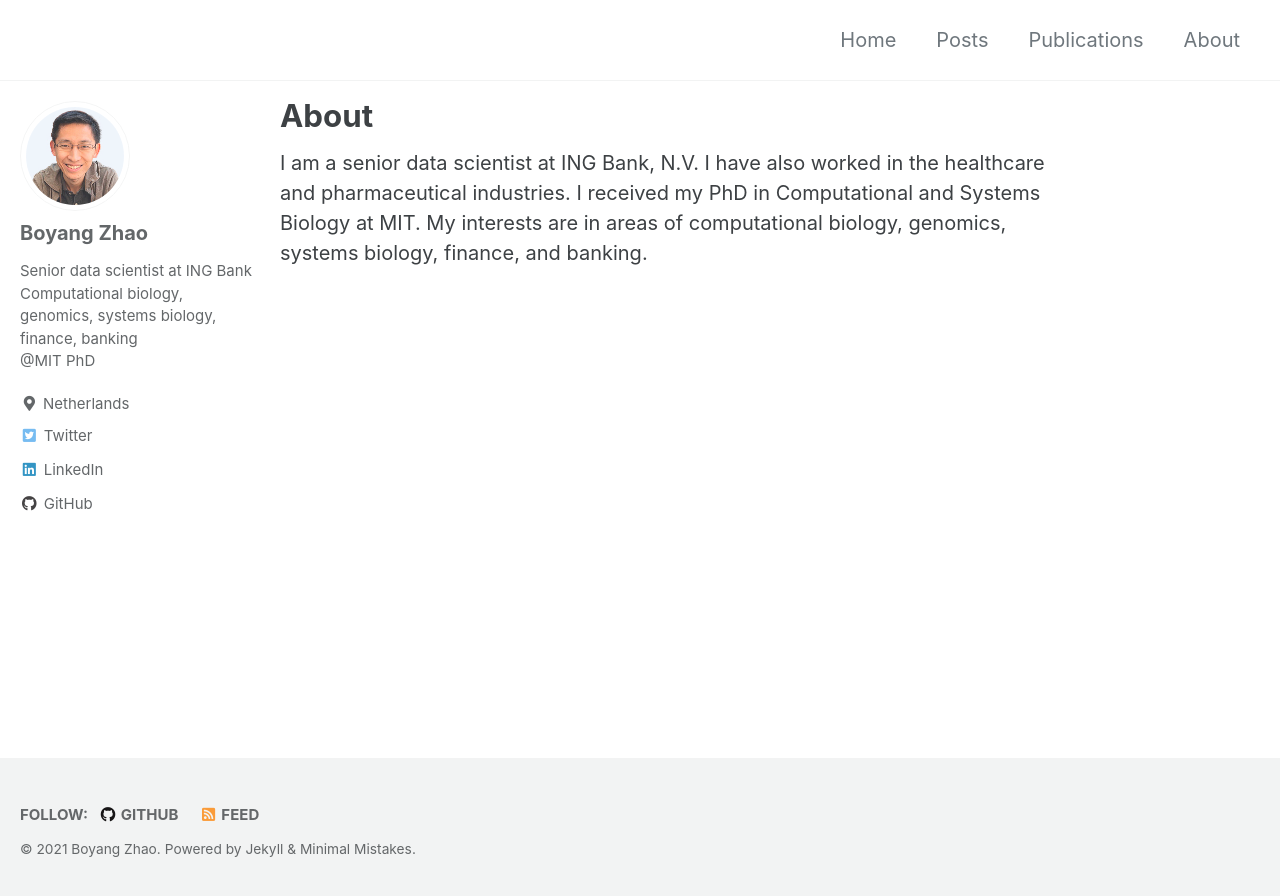
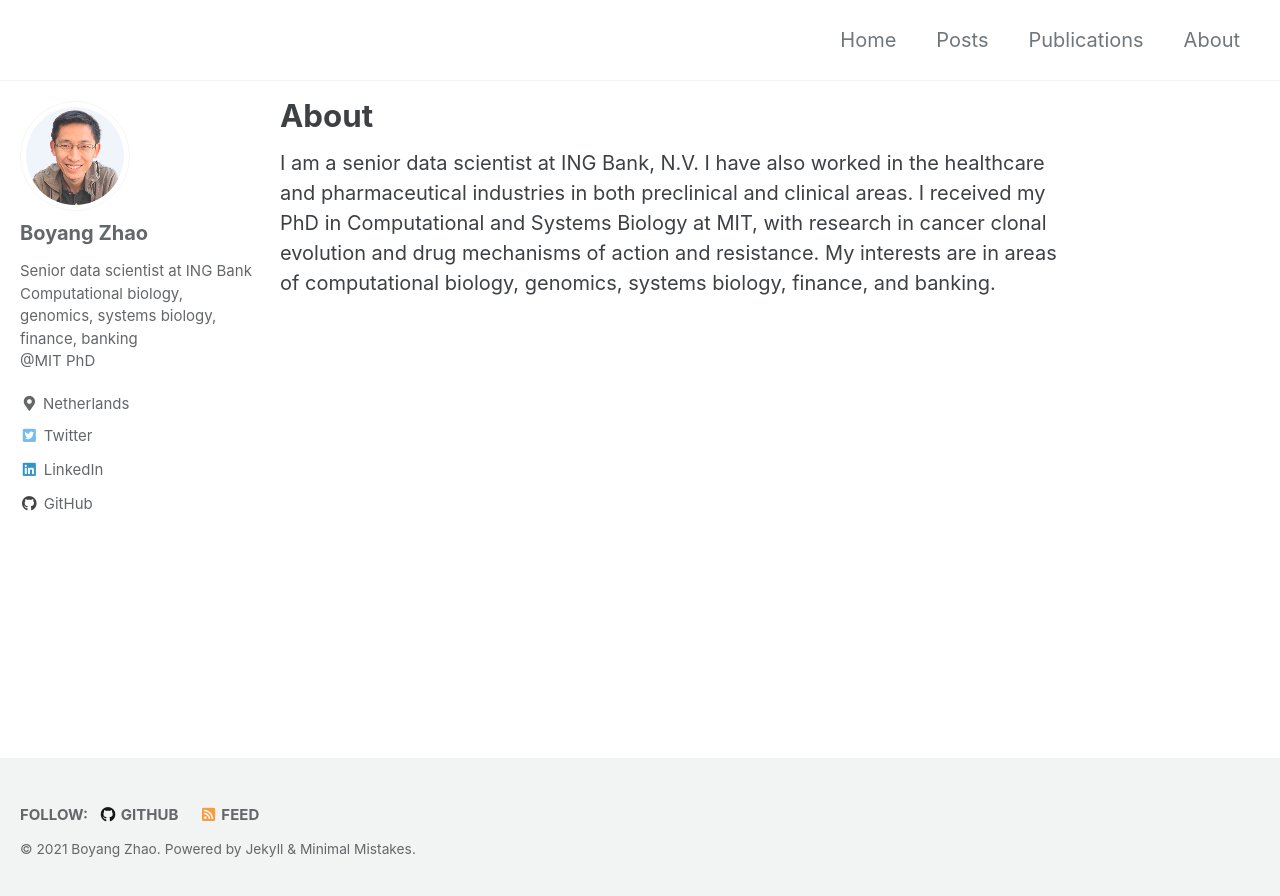
Before and after one commit to boyangzhao/boyangzhao.github.io, a Jekyll site: the page built from _pages/about.md, in a window 1280 px wide. Shown: the top 896 px of the page. Built offline with Jekyll 4.4.1, drawn with Linux system fonts in a browser that asks for light colours; cached includes are drawn as plain includes.

Commit message:
update about me

```diff
--- a/_pages/about.md
+++ b/_pages/about.md
@@ -4,4 +4,4 @@ title: About
 permalink: /about/
 ---
 
-I am a senior data scientist at ING Bank, N.V. I have also worked in the healthcare and pharmaceutical industries. I received my PhD in Computational and Systems Biology at MIT. My interests are in areas of computational biology, genomics, systems biology, finance, and banking.
+I am a senior data scientist at ING Bank, N.V. I have also worked in the healthcare and pharmaceutical industries in both preclinical and clinical areas. I received my PhD in Computational and Systems Biology at MIT, with research in cancer clonal evolution and drug mechanisms of action and resistance. My interests are in areas of computational biology, genomics, systems biology, finance, and banking.
```
